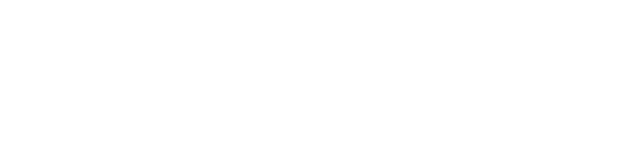
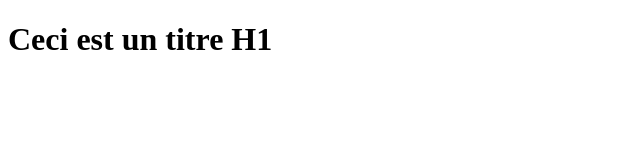
Before and after one commit to DavidDvpt/helloWorld, a plain HTML site: page index.html in a window 1280 px wide. Shown: the whole page, without its empty margins (0-640 px from the left). Drawn offline with Linux system fonts and the light colour scheme.

Commit message:
Update index.html
ajout d'un titre dans le header de la page

```diff
--- a/index.html
+++ b/index.html
@@ -6,7 +6,7 @@
     </head>
     <body>
         <header>
-
+            <h1>Ceci est un titre H1</h1>
         </header>
         <main>
 
```
